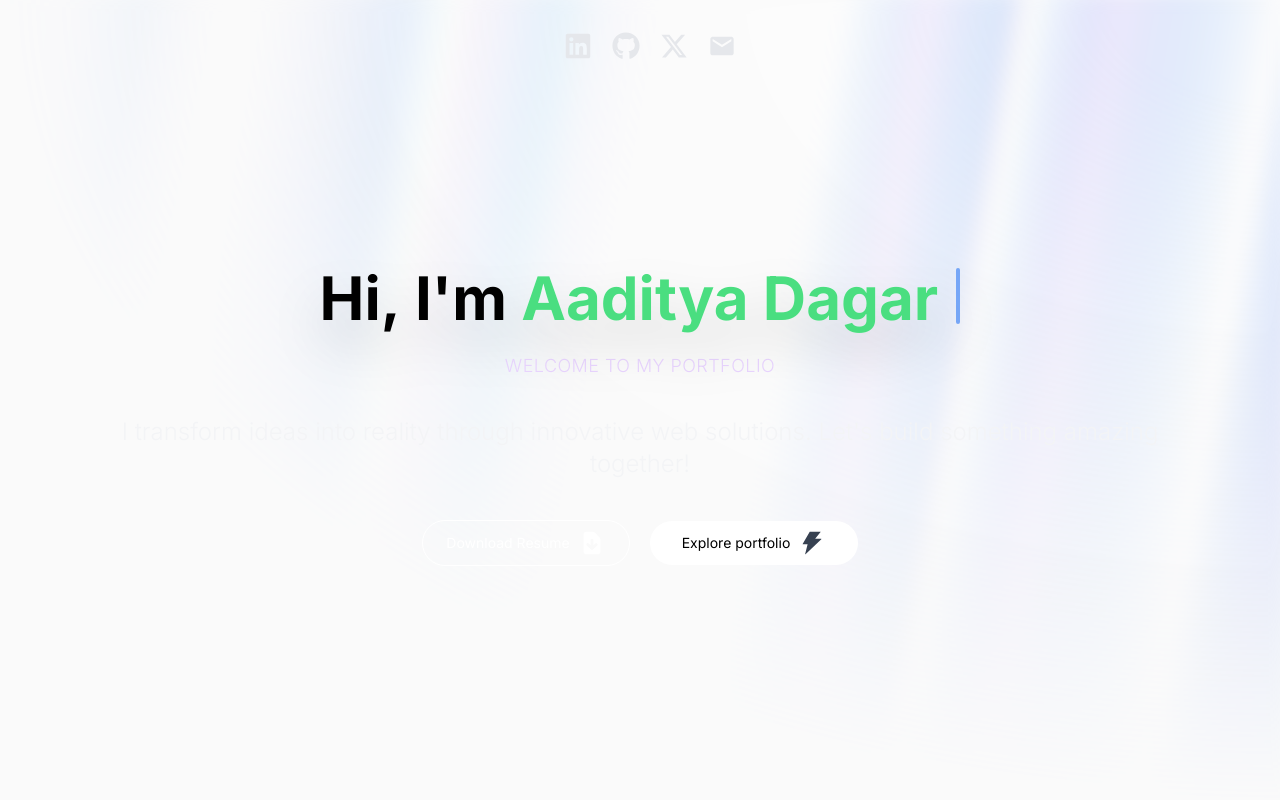
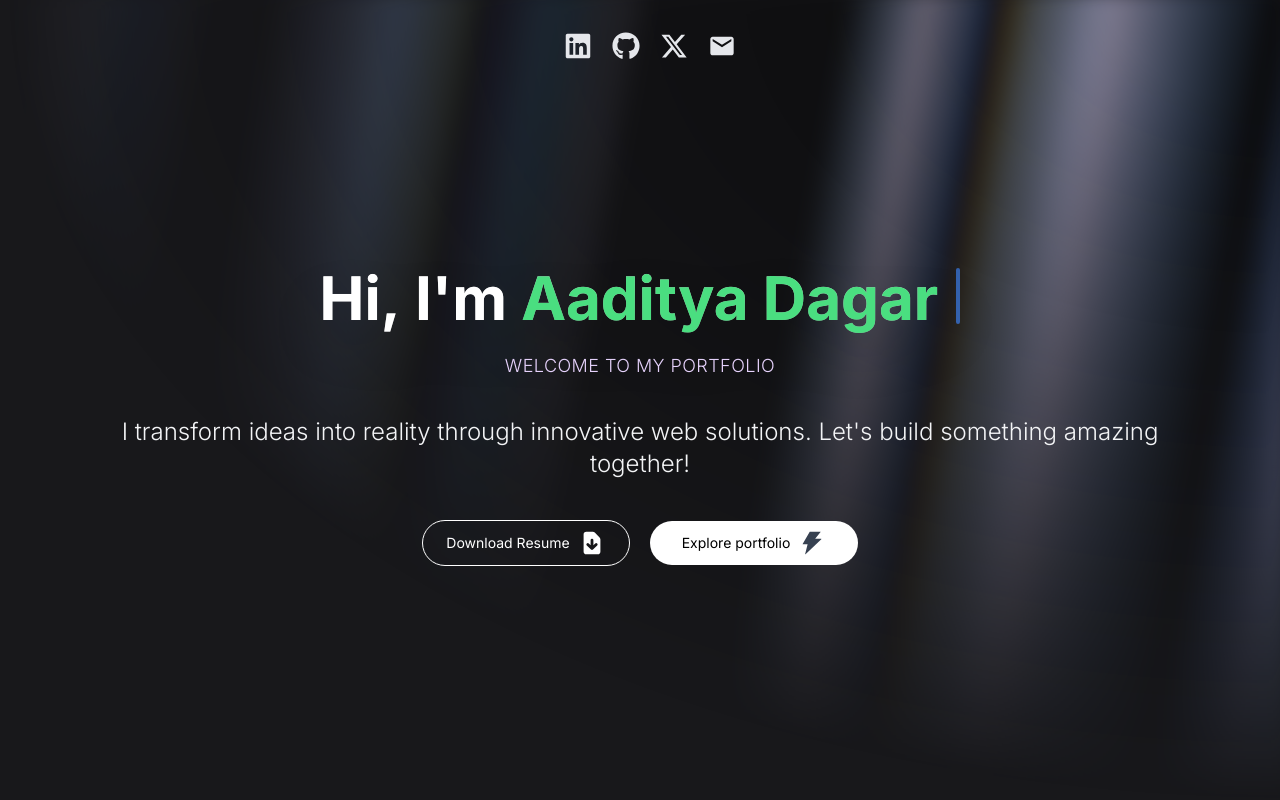
Before and after one commit to adityazyz/portfolio-aaditya, a Next.js app: page / in a window 1280 px wide. Shown: the top 800 px of the page. Built offline with nearby package versions, Linux system fonts and the light colour scheme.

Commit message:
one theme

```diff
--- a/components/ui/AuroraBackground.tsx
+++ b/components/ui/AuroraBackground.tsx
@@ -17,7 +17,7 @@ export const AuroraBackground = ({
     <main>
       <div
         className={cn(
-          "relative flex flex-col  h-[100vh] items-center justify-start  bg-zinc-50 dark:bg-zinc-900  text-slate-950 transition-bg",
+          "relative flex flex-col  h-[100vh] items-center justify-start bg-zinc-900  text-slate-950 transition-bg",
           className
         )}
         {...props}
@@ -30,13 +30,11 @@ export const AuroraBackground = ({
             [--white-gradient:repeating-linear-gradient(100deg,var(--white)_0%,var(--white)_7%,var(--transparent)_10%,var(--transparent)_12%,var(--white)_16%)]
             [--dark-gradient:repeating-linear-gradient(100deg,var(--black)_0%,var(--black)_7%,var(--transparent)_10%,var(--transparent)_12%,var(--black)_16%)]
             [--aurora:repeating-linear-gradient(100deg,var(--blue-500)_10%,var(--indigo-300)_15%,var(--blue-300)_20%,var(--violet-200)_25%,var(--blue-400)_30%)]
-            [background-image:var(--white-gradient),var(--aurora)]
-            dark:[background-image:var(--dark-gradient),var(--aurora)]
+            [background-image:var(--dark-gradient),var(--aurora)]
             [background-size:300%,_200%]
             [background-position:50%_50%,50%_50%]
-            filter blur-[10px] invert dark:invert-0
-            after:content-[""] after:absolute after:inset-0 after:[background-image:var(--white-gradient),var(--aurora)]
-            after:dark:[background-image:var(--dark-gradient),var(--aurora)]
+            filter blur-[10px] invert-0
+            after:content-[""] after:absolute after:inset-0 after:[background-image:var(--dark-gradient),var(--aurora)]
             after:[background-size:200%,_100%]
             after:animate-aurora after:[background-attachment:fixed] after:mix-blend-difference
             pointer-events-none
--- a/components/ui/ContactForm.tsx
+++ b/components/ui/ContactForm.tsx
@@ -106,7 +106,7 @@ function ContactForm() {
         <div className="mt-12 grid items-center lg:grid-cols-2 gap-6 lg:gap-16">
           {/* <!-- Card --> */}
           <div className="flex mb-8 md:mb-16  flex-col border border-1 border-gray-500 rounded-xl p-4 sm:p-6 lg:p-8 bg-black bg-opacity-10 backdrop-blur-lg mx-6 ">
-            <h2 className="mb-8 text-xl font-semibold text-gray-800 dark:text-neutral-200">
+            <h2 className="mb-8 text-xl font-semibold text-neutral-200">
               Fill in the form
             </h2>
 
@@ -118,7 +118,7 @@ function ContactForm() {
                     <input
                       {...register("FirstName")}
                       type="text"
-                      className="py-3 px-4 block w-full border-gray-200 rounded-lg text-sm focus:border-blue-500 focus:ring-blue-500 disabled:opacity-50 disabled:pointer-events-none dark:bg-neutral-900 dark:border-neutral-700 dark:text-neutral-400 dark:placeholder-neutral-500 dark:focus:ring-neutral-600"
+                      className="py-3 px-4 block w-full  rounded-lg text-sm focus:border-blue-500  disabled:opacity-50 disabled:pointer-events-none bg-neutral-900 border-neutral-700 text-neutral-200 placeholder-neutral-500 focus:ring-neutral-600"
                       placeholder="First Name"
                     />
                     {errors.FirstName && (
@@ -132,7 +132,7 @@ function ContactForm() {
                     <input
                       {...register("LastName")}
                       type="text"
-                      className="py-3 px-4 block w-full border-gray-200 rounded-lg text-sm focus:border-blue-500 focus:ring-blue-500 disabled:opacity-50 disabled:pointer-events-none dark:bg-neutral-900 dark:border-neutral-700 dark:text-neutral-400 dark:placeholder-neutral-500 dark:focus:ring-neutral-600"
+                      className="py-3 px-4 block w-full  rounded-lg text-sm focus:border-blue-500  disabled:opacity-50 disabled:pointer-events-none bg-neutral-900 border-neutral-700 text-neutral-200 placeholder-neutral-500 focus:ring-neutral-600"
                       placeholder="Last Name"
                     />
                     {errors.LastName && (
@@ -149,7 +149,7 @@ function ContactForm() {
                     {...register("Email")}
                     type="email"
                     autoComplete="email"
-                    className="py-3 px-4 block w-full border-gray-200 rounded-lg text-sm focus:border-blue-500 focus:ring-blue-500 disabled:opacity-50 disabled:pointer-events-none dark:bg-neutral-900 dark:border-neutral-700 dark:text-neutral-400 dark:placeholder-neutral-500 dark:focus:ring-neutral-600"
+                    className="py-3 px-4 block w-full  rounded-lg text-sm focus:border-blue-500  disabled:opacity-50 disabled:pointer-events-none bg-neutral-900 border-neutral-700 text-neutral-200 placeholder-neutral-500 focus:ring-neutral-600"
                     placeholder="Email"
                   />
                   {errors.Email && (
@@ -163,7 +163,7 @@ function ContactForm() {
                   <input
                     {...register("Phone")}
                     type="text"
-                    className="py-3 px-4 block w-full border-gray-200 rounded-lg text-sm focus:border-blue-500 focus:ring-blue-500 disabled:opacity-50 disabled:pointer-events-none dark:bg-neutral-900 dark:border-neutral-700 dark:text-neutral-400 dark:placeholder-neutral-500 dark:focus:ring-neutral-600"
+                    className="py-3 px-4 block w-full  rounded-lg text-sm focus:border-blue-500  disabled:opacity-50 disabled:pointer-events-none bg-neutral-900 border-neutral-700 text-neutral-200 placeholder-neutral-500 focus:ring-neutral-600"
                     placeholder="Phone Number"
                   />
                   {errors.Phone && (
@@ -177,7 +177,7 @@ function ContactForm() {
                   <textarea
                     {...register("Message")}
                     rows={4}
-                    className="py-3 px-4 block w-full border-gray-200 rounded-lg text-sm focus:border-blue-500 focus:ring-blue-500 disabled:opacity-50 disabled:pointer-events-none dark:bg-neutral-900 dark:border-neutral-700 dark:text-neutral-400 dark:placeholder-neutral-500 dark:focus:ring-neutral-600"
+                    className="py-3 px-4 block w-full  rounded-lg text-sm focus:border-blue-500  disabled:opacity-50 disabled:pointer-events-none bg-neutral-900 border-neutral-700 text-neutral-200 placeholder-neutral-500 focus:ring-neutral-600"
                     placeholder="Message"
                   ></textarea>
                   {errors.Message && (
--- a/components/ui/FloatingNavbar.tsx
+++ b/components/ui/FloatingNavbar.tsx
@@ -7,7 +7,6 @@ import {
   useMotionValueEvent,
 } from "framer-motion";
 import { cn } from "../../utils/cn";
-import Link from "next/link";
 import { usePathname } from "next/navigation";
 import {type INavItems} from "../../types/NavItems"
 
@@ -18,7 +17,6 @@ export const FloatingNav = ({
   navItems: INavItems[];
   className?: string;
 }) => {
-  const pathname = usePathname();
 
   const { scrollYProgress } = useScroll();
 
@@ -56,7 +54,7 @@ export const FloatingNav = ({
           duration: 0.2,
         }}
         className={cn(
-          "flex max-w-fit  fixed top-10 inset-x-0 mx-auto border border-transparent dark:border-white/[0.2] rounded-full dark:bg-black bg-white shadow-[0px_2px_3px_-1px_rgba(0,0,0,0.1),0px_1px_0px_0px_rgba(25,28,33,0.02),0px_0px_0px_1px_rgba(25,28,33,0.08)] z-[5000] pr-2 px-8 py-2  items-center justify-center space-x-4",
+          "flex max-w-fit  fixed top-10 inset-x-0 mx-auto border border-white/[0.2] rounded-full bg-black  shadow-[0px_2px_3px_-1px_rgba(0,0,0,0.1),0px_1px_0px_0px_rgba(25,28,33,0.02),0px_0px_0px_1px_rgba(25,28,33,0.08)] z-[5000] pr-2 px-8 py-2  items-center justify-center space-x-4",
           className
         )}
       >
--- a/components/ui/Footer.tsx
+++ b/components/ui/Footer.tsx
@@ -33,8 +33,11 @@ function Footer({ NavItems }: { NavItems: INavItems[] }) {
   ];
 
   return (
-    <motion.footer
-      className="footer h-fit bg-black bg-opacity-5 backdrop-blur pb-16 sm:pb-10 footer-center bg-base-200  text-base-content  px-10"
+    <footer
+      className="footer h-fit bg-black  pb-16 sm:pb-10 footer-center bg-base-200  text-base-content  px-10"
+
+    >
+     <motion.div
      initial={{ opacity: 0.0, y: 40 }}
      whileInView={{ opacity: 1, y: 0 }}
      transition={{
@@ -76,11 +79,11 @@ function Footer({ NavItems }: { NavItems: INavItems[] }) {
         </div>
 
 
-        <div className="flex text-sm justify-center mb-4 sm:mb-3">
+        <div className="flex text-gray-100 text-sm justify-center mb-4 sm:mb-3">
         <p>Powered by Aaditya Dagar</p>
       </div>
 
-      <div className="flex text-sm justify-center items-center flex-col sm:flex-row">
+      <div className="flex text-gray-100  text-sm justify-center items-center flex-col sm:flex-row">
         <div className="flex  items-center mb-1 sm:mb-0 sm:mr-5 justify-center">
         <IoIosCall/>
         <p className="ml-2">{MobileNumber}</p>
@@ -91,12 +94,9 @@ function Footer({ NavItems }: { NavItems: INavItems[] }) {
         </div>
       </div>
 
+     </motion.div>
 
-
-
-
-
-    </motion.footer>
+    </footer>
   );
 }
 
--- a/components/ui/TypewriterEffect.tsx
+++ b/components/ui/TypewriterEffect.tsx
@@ -126,7 +126,7 @@ export const TypewriterEffectSmooth = ({
               {word.text.map((char, index) => (
                 <span
                   key={`char-${index}`}
-                  className={cn(`dark:text-white text-black `, word.className)}
+                  className={cn(`text-white  `, word.className)}
                 >
                   {char}
                 </span>
```
Lines whose indentation alone changed are shown as unchanged.
